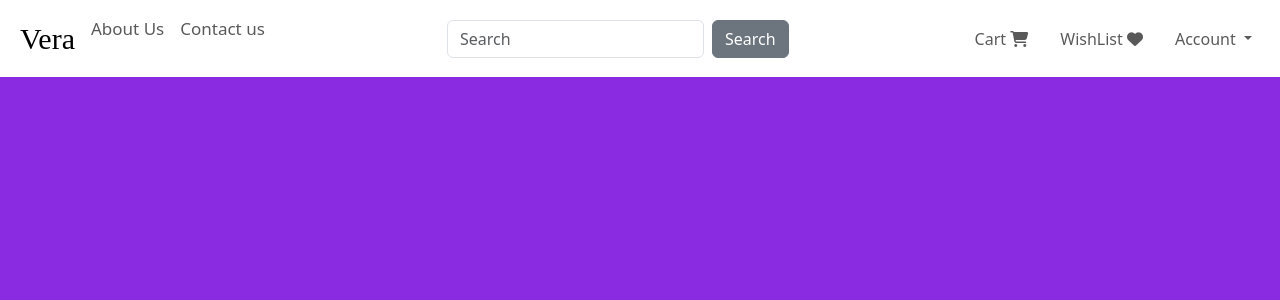
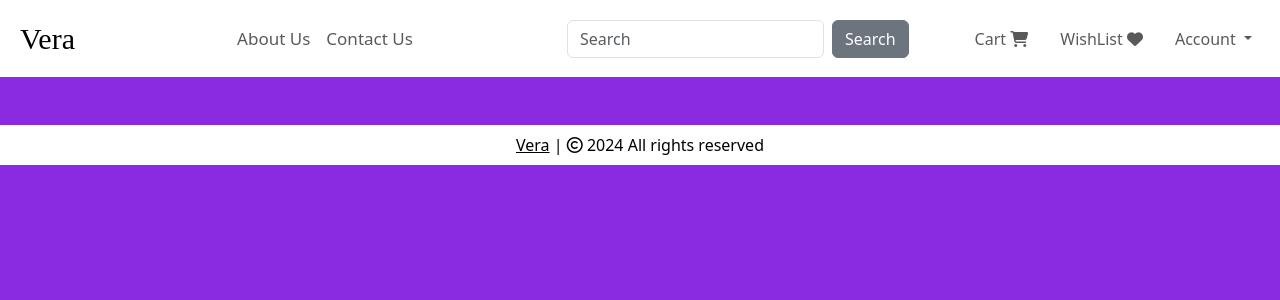
Before and after one commit to PatrykBal/ucd_pa_database_proj, a Flask app: page / in a window 1280 px wide. Shown: the top 300 px of the page. Run offline with Flask 3, Linux system fonts and the light colour scheme; some libraries are stand-ins or nearby versions.

Commit message:
populated base.html with nav bar and footer also started home.html

```diff
--- a/templates/base.html
+++ b/templates/base.html
@@ -20,76 +20,76 @@
 
     <nav class="navbar navbar-expand-lg" style="background-color: white;">
       <div class="container-fluid">
-          <button class="navbar-toggler" type="button" data-bs-toggle="collapse" data-bs-target="#navbarSupportedContent" aria-controls="navbarSupportedContent" aria-expanded="false" aria-label="Toggle navigation">
+          <button class="navbar-toggler" type="button" data-bs-toggle="collapse" data-bs-target="#navbarSupportedContent"
+              aria-controls="navbarSupportedContent" aria-expanded="false" aria-label="Toggle navigation">
               <span class="navbar-toggler-icon"></span>
           </button>
-          <div class="collapse navbar-collapse" id="navbarSupportedContent">
-            <ul class="navbar-nav me-auto mb-2 mb-lg-0">
+          <div class="collapse navbar-collapse justify-content-between" id="navbarSupportedContent">
+
+              <ul class="navbar-nav">
                   <li class="nav-item">
                       <a class="nav-link active" aria-current="page" href="/" style="font-family: Ariel; font-size: 30px;">Vera</a>
                   </li>
+              </ul>
 
+
+              <ul class="navbar-nav mx-auto">
                   <li class="nav-item">
                       <a class="nav-link text-grey" href="#" style="font-size: 17px;">About Us</a>
                   </li>
-
                   <li class="nav-item">
-                <a class="nav-link text-grey" href="#" style="font-size: 17px;">Contact us</a>
+                      <a class="nav-link text-grey" href="#" style="font-size: 17px;">Contact Us</a>
                   </li>
               </ul>
 
-            <form class="d-flex" role="search" action="/search" style="margin-right: 170px;" method="POST">
+
+              <form class="d-flex" role="search" action="/search" style="margin-right: 50px;" method="POST">
                   <input class="form-control me-2" name="search" type="search" placeholder="Search" aria-label="Search">
                   <button class="btn btn-secondary" type="submit">Search</button>
               </form>
-          </div>
 
-
-          <ul class="navbar-nav me-auto mb-2 mb-lg-0">
-
+              <ul class="navbar-nav">
                   <li class="nav-item mx-2" id="items">
-
-
-              <a class="nav-link text-grey" href="/cart"><span class="badge bg-success"></span> Cart
+                      <a class="nav-link text-grey" href="/cart">
+                          <span class="badge bg-success"></span> Cart
                           <i class="fa-solid fa-cart-shopping"></i>
                       </a>
-
-
                   </li>
-
                   <li class="nav-item mx-2" id="items">
-              <a class="nav-link text-grey" href="#"><span class="badge bg-success"></span> WishList
+                      <a class="nav-link text-grey" href="#">
+                          <span class="badge bg-success"></span> WishList
                           <i class="fa-solid fa-heart"></i>
                       </a>
                   </li>
-
-
                   <li class="nav-item dropdown mx-2">
-              <a class="nav-link dropdown-toggle text-grey" href="#" role="button", id="profileDropdown"
+                      <a class="nav-link dropdown-toggle text-grey" href="#" role="button" id="profileDropdown"
                           data-bs-toggle="dropdown" aria-hidden="false">
                           Account
                       </a>
                       <ul class="dropdown-menu" aria-labelledby="profileDropdown">
-
-
                           <li><a class="dropdown-item" href="/profile">Profile <i class="fa-solid fa-user"></i></a></li>
                           <li><a class="dropdown-item" href="/orders">Orders <i class="fa-solid fa-truck-fast"></i></a></li>
                           <li><a class="dropdown-item" href="/logout">Log Out <i class="fa-solid fa-right-from-bracket"></i></a></li>
-
-
                           <li><a class="dropdown-item" href="/login">Login <i class="fa-solid fa-right-to-bracket"></i></a></li>
-
-
                       </ul>
-
                   </li>
-
               </ul>
-
-
+          </div>
       </div>
   </nav>
 
+
+
+{% block body %}
+
+
+{% endblock %}
+
+<footer class="container-fluid  text-center p-2 mt-5" style="background-color: #ffffff; color: #000000">
+  <a href="https://github.com/Frost-Codes" style="color: #000000;">Vera</a> | <span>
+    <i class="fa-sharp fa-regular fa-copyright"></i></span> 2024 All rights reserved
+
+</footer>
 
 
 
```
Also changed, not shown: templates/home.html (added, +10 -0 lines). Lines whose indentation alone changed are shown as unchanged.
